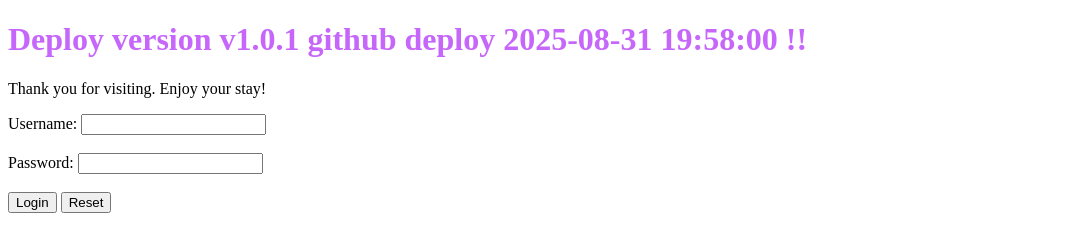
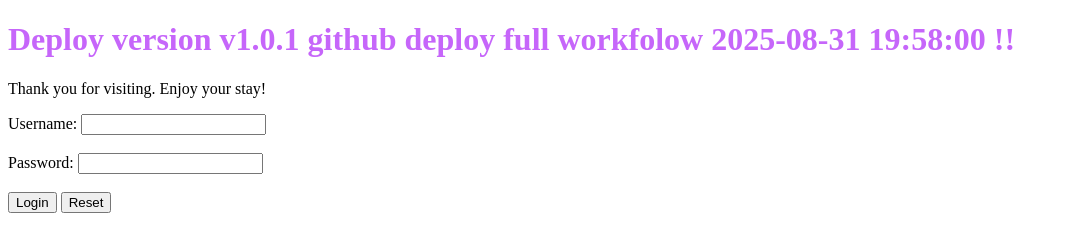
Before and after one commit to huutk97/nodejs-random-color-20250819, a website: page public/index.html in a window 1280 px wide. Shown: the whole page, without its empty margins (0-1068 px from the left). Drawn offline with Linux system fonts and the light colour scheme.

Commit message:
build blue green deployment full workfolow

```diff
--- a/public/index.html
+++ b/public/index.html
@@ -7,7 +7,7 @@
 </head>
 
 <body>
-    <h1 id="welcome" style="color: #C666FA;">Deploy version v1.0.1 github deploy 2025-08-31 19:58:00 !!</h1>
+    <h1 id="welcome" style="color: #C666FA;">Deploy version v1.0.1 github deploy full workfolow 2025-08-31 19:58:00 !!</h1>
     <p>Thank you for visiting. Enjoy your stay!</p>
 
     <form action="/api/login" method="POST">
```
Also changed, not shown: .github/workflows/blue-green-deployment.yml (added).
